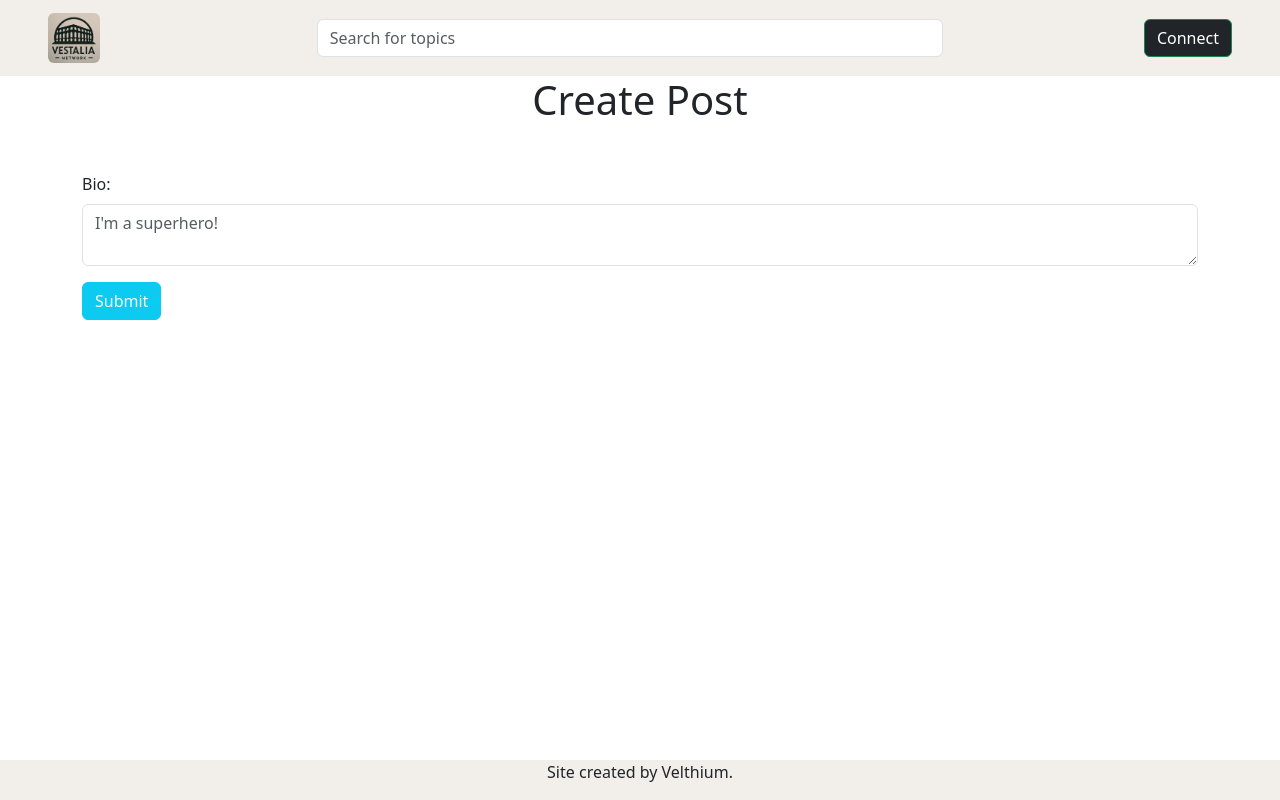
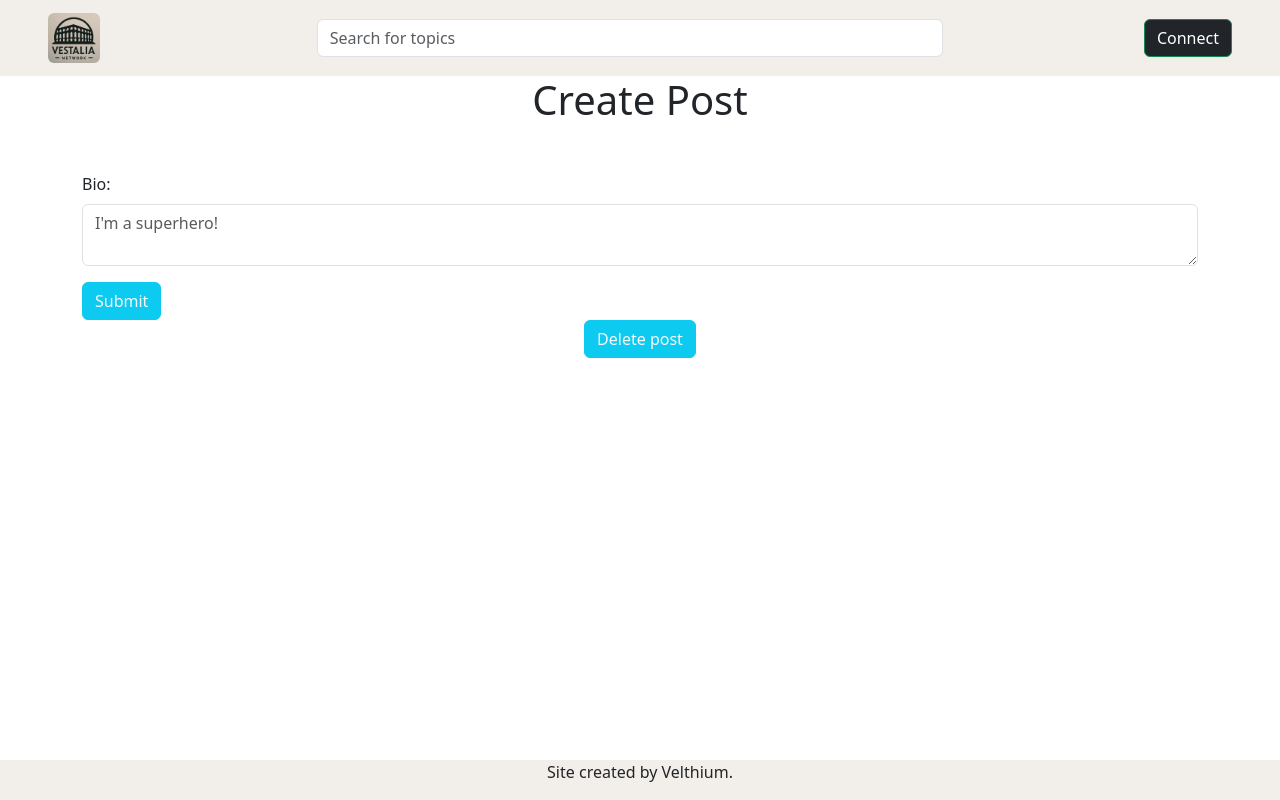
Before and after one commit to velthium/vestalia-frontend, a React (Vite) app: page /create-post in a window 1280 px wide. Built offline with nearby package versions, Linux system fonts and the light colour scheme.

Commit message:
function renaming, add delete post feature
- Function name shortening for a greater clarity
- Set more generic function name in the Post file
- Add "delete post" feature

```diff
--- a/src/components/Desmos/Post.jsx
+++ b/src/components/Desmos/Post.jsx
@@ -1,17 +1,21 @@
 import { ReplySetting } from "@desmoslabs/desmjs-types/desmos/posts/v3/models";
-import { MsgCreatePost } from "@desmoslabs/desmjs-types/desmos/posts/v3/msgs";
+import { MsgCreatePost, MsgDeletePost } from "@desmoslabs/desmjs-types/desmos/posts/v3/msgs";
 import SuccessAlert from "../Alert/SuccessAlert.jsx";
 import ErrorAlert from "../Alert/ErrorAlert.jsx";
+import { useNavigate } from "react-router-dom";
+import { useParams } from "react-router-dom";
 import { Posts } from '@desmoslabs/desmjs';
 import Keplr from "../Wallet/Keplr.jsx";
 import React, { useState } from 'react';
 import Long from "long";
 
-const DesmosProfileCreator = () => {
+const Post = () => {
   const Signer = JSON.parse(sessionStorage.getItem('signerData'))
   const [isSaving, setIsSaving] = useState(false);
   const [success, setSuccess] = useState(null);
   const [error, setError] = useState(null);
+  const navigate = useNavigate();
+  const { postid } = useParams();
 
   const handleSaveProfile = async (e) => {
     const formData = new FormData(e.target);
@@ -46,6 +50,38 @@ const DesmosProfileCreator = () => {
     }
   };
 
+  const handleDeletePost = async () => {
+    setIsSaving(true);
+    setError(null);
+
+    try {
+      const keplrData = await Keplr();
+
+      const deletePost = {
+        typeUrl: Posts.v3.MsgDeletePostTypeUrl,
+        value: MsgDeletePost.fromPartial({
+          subspaceId: Long.fromNumber(21),
+          postId: Long.fromNumber(postid),
+          signer: keplrData.signer.accountData.address,
+        })
+      };
+
+      console.log(deletePost.value)
+
+      const result = await keplrData.signAndBroadcast(deletePost.value.signer, [deletePost], "auto");
+
+      setSuccess(result);
+
+      navigate(`/user/${keplrData.signer.accountData.address}/posts`);
+
+    } catch (err) {
+      console.error(err);
+      setError(err.message);
+    } finally {
+      setIsSaving(false);
+    }
+  };
+
   return (
     <div>
       <form className='align-left' onSubmit={handleSaveProfile}>
@@ -55,10 +91,11 @@ const DesmosProfileCreator = () => {
         </div>
         <button className="btn btn-info text-light" type="submit">Submit</button>
       </form>
+      <button className="btn btn-info text-light" onClick={handleDeletePost}>Delete post</button>
       <SuccessAlert success={success} />
       <ErrorAlert error={error} />
     </div>
   );
 };
 
-export default DesmosProfileCreator;
+export default Post;
--- a/src/components/Desmos/Profile.jsx
+++ b/src/components/Desmos/Profile.jsx
@@ -6,7 +6,7 @@ import { useNavigate } from "react-router-dom";
 import React, { useState, useEffect } from 'react';
 import Keplr from "../Wallet/Keplr.jsx";
 
-const DesmosProfile = ({ dtag: initialDtag, nickname: initialNickname, bio: initialBio, wallet: initialWallet }) => {
+const Profile = ({ dtag: initialDtag, nickname: initialNickname, bio: initialBio, wallet: initialWallet }) => {
   const [isSaving, setIsSaving] = useState(false);
   const [success, setSuccess] = useState(null);
   const [error, setError] = useState(null);
@@ -125,4 +125,4 @@ const DesmosProfile = ({ dtag: initialDtag, nickname: initialNickname, bio: init
   );
 };
 
-export default DesmosProfile;
+export default Profile;
```
